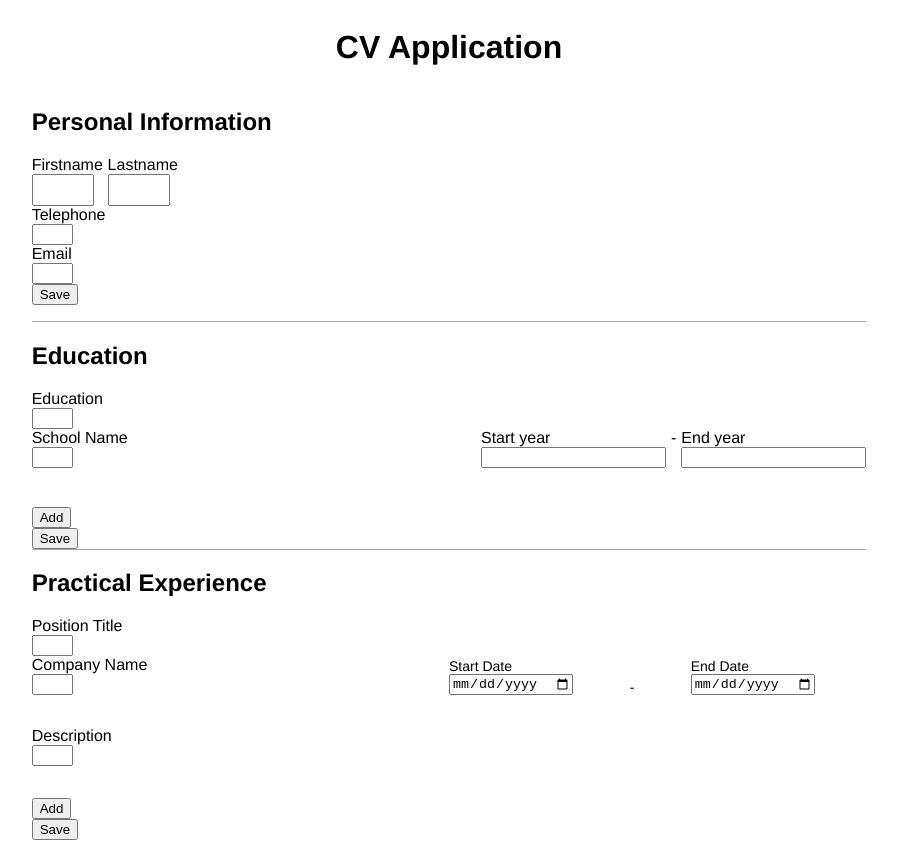
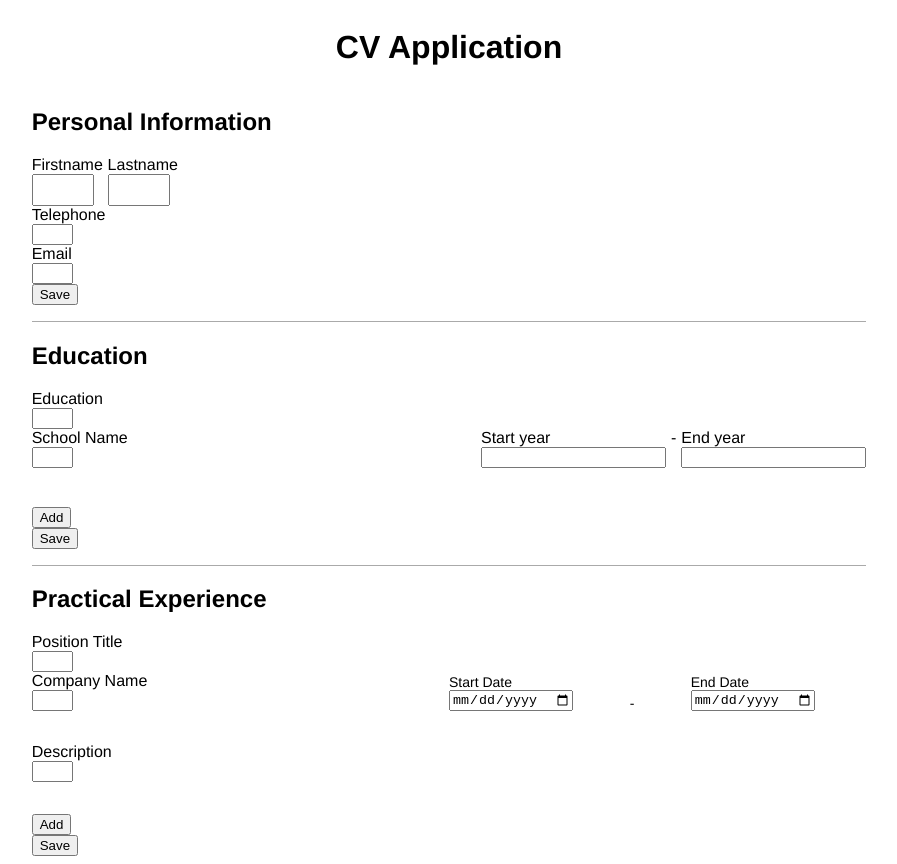
Before and after one commit to JSHC/odin-cvproject, a React (Create React App) app: page / in a window 1280 px wide. Shown: the whole page, without its empty margins (191-1088 px from the left). Built offline with nearby package versions, Linux system fonts and the light colour scheme.

Commit message:
Add bottom padding to section except for last

```diff
--- a/src/styles/Section.css
+++ b/src/styles/Section.css
@@ -1,7 +1,9 @@
 .section {
     border-bottom: 1px solid #aaa;
+    padding-bottom: 1rem;
 }
 
 .section:last-of-type {
     border: none;
+    padding-bottom: 0;
 }
```
